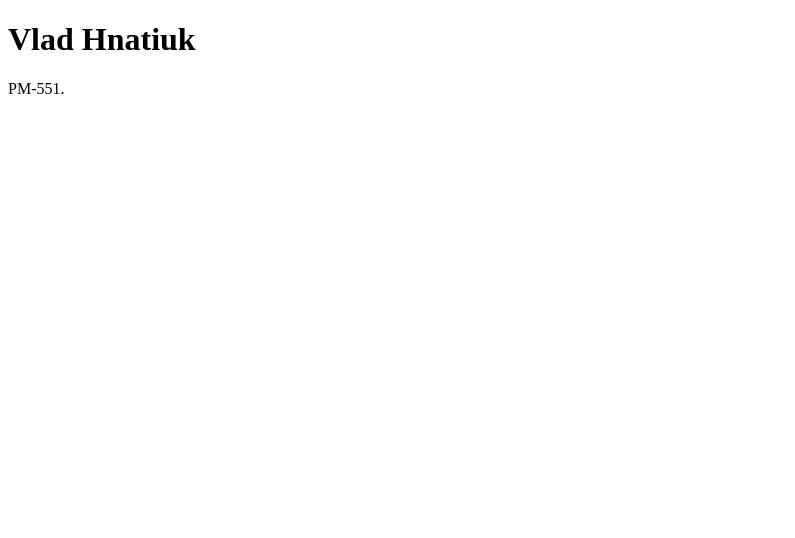
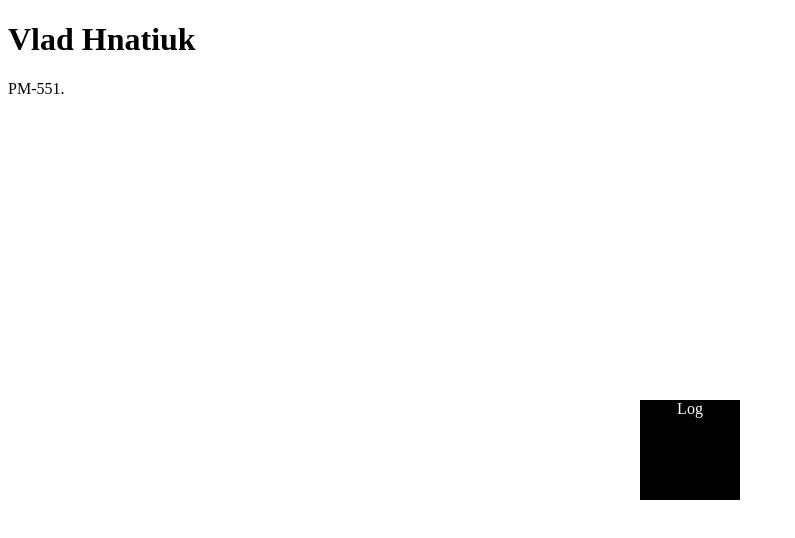
Before and after one commit to BoGy224/JSRep, a plain HTML site: page index.html in a window 1280 px wide. Shown: the whole page, without its empty margins (0-795 px from the left). Drawn offline with Linux system fonts and the light colour scheme.

Commit message:
First lab

```diff
--- a/index.html
+++ b/index.html
@@ -1,12 +1,27 @@
 <!DOCTYPE html>
 <html lang = "en">
 <head>
+ <style>
+.box{
+	width:100px;
+	height:100px;
+	position: absolute;
+	left: 50%;
+	top : 50%;
+	color: white;
+	text-align: center;
+}
+.black{
+	background:#010101;
+}
+   </style>
 <title>My project</title>
 </head>
 <body>
+
 <script src = "main.js"></script>
 <h1>Vlad Hnatiuk</h1>
 <p>PM-551.</p>
-
+<div class = "box black" onclick = "func()" >Log </div>
 </body>
 </html>
--- a/main.js
+++ b/main.js
@@ -1,3 +1,3 @@
-window.onload = function(){
-	console.log("Hello word");
-};
+function func(){
+	alert('Boo!');
+	}
```
